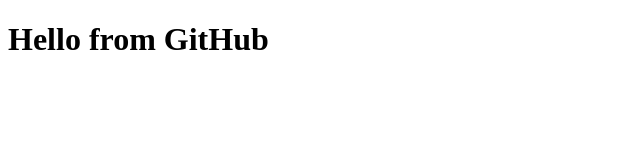
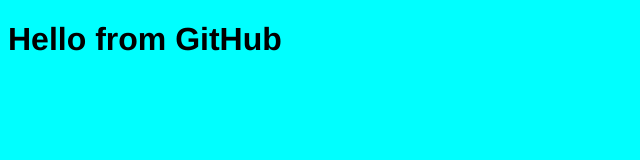
Before and after one commit to michaelmarkussen/my-gihub.website, a plain HTML site: page index.html in a window 1280 px wide. Shown: the whole page, without its empty margins (0-640 px from the left). Drawn offline with Linux system fonts and the light colour scheme.

Commit message:
add css style

```diff
--- a/index.html
+++ b/index.html
@@ -4,6 +4,7 @@
     <meta charset="utf-8">
     <meta name="viewport" content="width=device-width, initial-scale=1.0">
     <title>My GitHub Website</title>
+    <link rel="stylesheet" href="style.css">
 </head>
 
 <body>
--- /dev/null
+++ b/style.css
@@ -0,0 +1,5 @@
+body{
+    background-color: aqua;
+    font-family: 'helvetica', 'Arial', sans-serif;
+
+}
```
